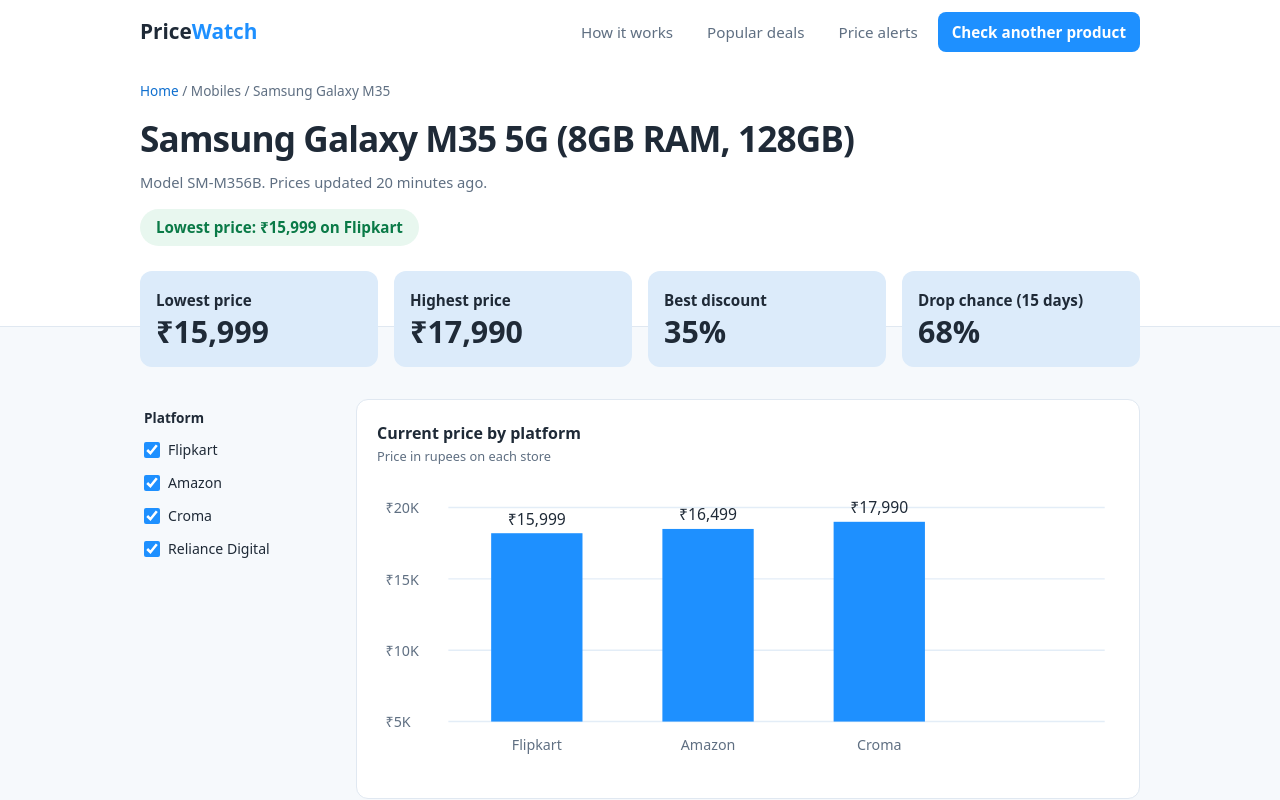
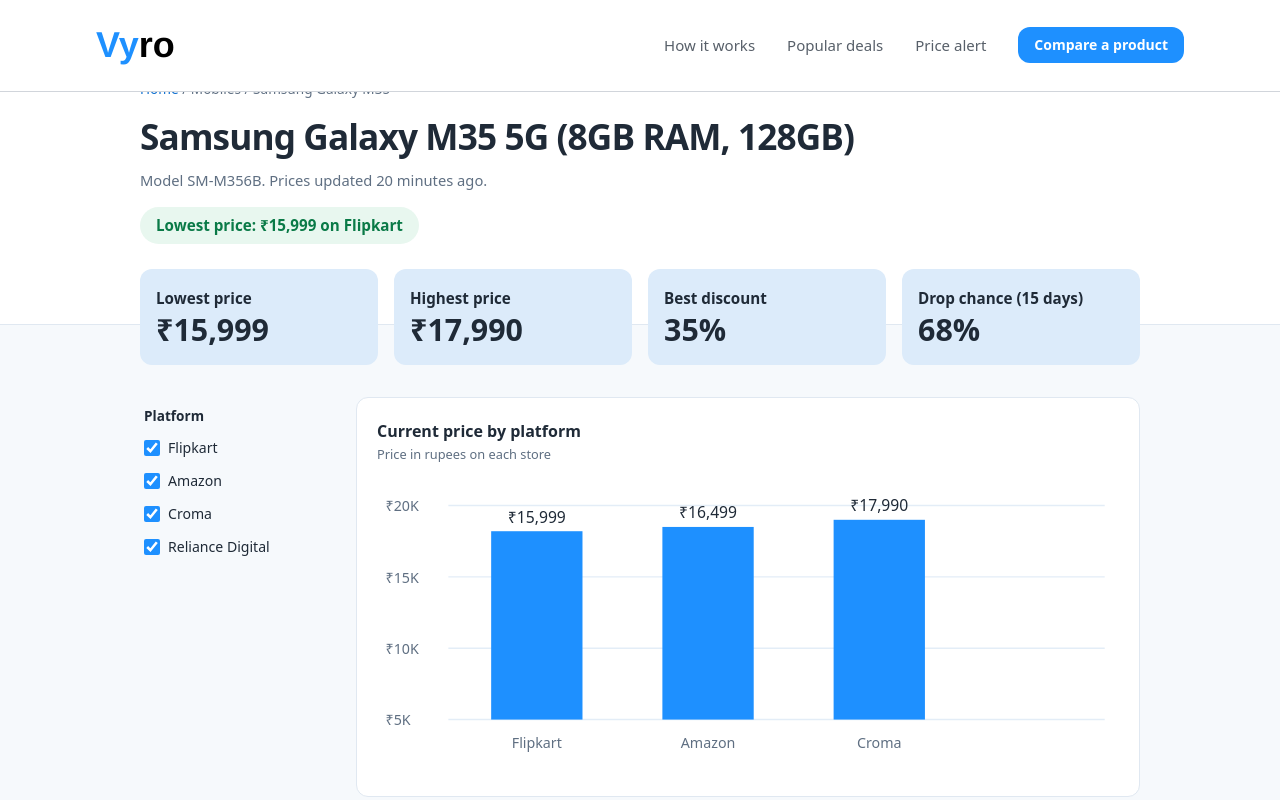
Before and after one commit to Harshv27sr/Vyro, a React (Vite) app in the folder frontend/: page / in a window 1280 px wide. Shown: the top 800 px of the page. Built offline with nearby package versions, Linux system fonts and the light colour scheme; a web font is replaced by a local one.

Commit message:
fix: use existing Navbar component in Product page instead of inline nav

```diff
--- a/frontend/src/pages/Product.jsx
+++ b/frontend/src/pages/Product.jsx
@@ -1,28 +1,17 @@
 import React from 'react'
+import Navbar from '../components.jsx/Navbar'
 
 const Product = () => {
   return (
     <div className="font-sans bg-[#f6f9fc] text-[#1f2a37] leading-relaxed min-h-screen">
 
-      {/* ── Header ── */}
-      <header className="bg-white border-b border-[#e0e8f1] pb-20">
-        <div className="max-w-[1040px] mx-auto px-5">
+      {/* ── Navbar ── */}
+      <Navbar />
 
-          {/* Nav */}
-          <nav className="flex justify-between items-center h-16">
-            <a className="font-bold text-[1.3rem] text-[#1f2a37] no-underline" href="index.html">
-              Price<i className="not-italic text-[#1e90ff]">Watch</i>
-            </a>
-            <ul className="flex gap-1.5 list-none m-0 p-0">
-              <li className="max-[860px]:hidden"><a className="block no-underline text-[#5f6f82] text-[0.95rem] px-3.5 py-2 rounded-lg hover:bg-[#f6f9fc] hover:text-[#1f2a37]" href="index.html#how">How it works</a></li>
-              <li className="max-[860px]:hidden"><a className="block no-underline text-[#5f6f82] text-[0.95rem] px-3.5 py-2 rounded-lg hover:bg-[#f6f9fc] hover:text-[#1f2a37]" href="index.html#deals">Popular deals</a></li>
-              <li className="max-[860px]:hidden"><a className="block no-underline text-[#5f6f82] text-[0.95rem] px-3.5 py-2 rounded-lg hover:bg-[#f6f9fc] hover:text-[#1f2a37]" href="#alert">Price alerts</a></li>
-              <li><a className="block no-underline bg-[#1e90ff] text-white font-semibold text-[0.95rem] px-3.5 py-2 rounded-lg" href="index.html">Check another product</a></li>
-            </ul>
-          </nav>
-
-          {/* Breadcrumb + Title */}
-          <p className="text-[0.85rem] text-[#5f6f82] mt-4">
+      {/* ── Page Header ── */}
+      <div className="bg-white border-b border-[#e0e8f1] pb-20 -mt-[62px] pt-[62px]">
+        <div className="max-w-[1040px] mx-auto px-5 pt-4">
+          <p className="text-[0.85rem] text-[#5f6f82]">
             <a className="text-[#0f6fcf]" href="index.html">Home</a> / Mobiles / Samsung Galaxy M35
           </p>
           <h1 className="text-[clamp(1.5rem,3.6vw,2.2rem)] font-bold mt-2 tracking-tight">
@@ -32,9 +21,8 @@
           <span className="inline-block bg-[#e8f7ef] text-[#0a7a47] font-semibold px-4 py-1.5 rounded-full text-[0.95rem]">
             Lowest price: ₹15,999 on Flipkart
           </span>
-
         </div>
-      </header>
+      </div>
 
       <div className="max-w-[1040px] mx-auto px-5">
 
```
